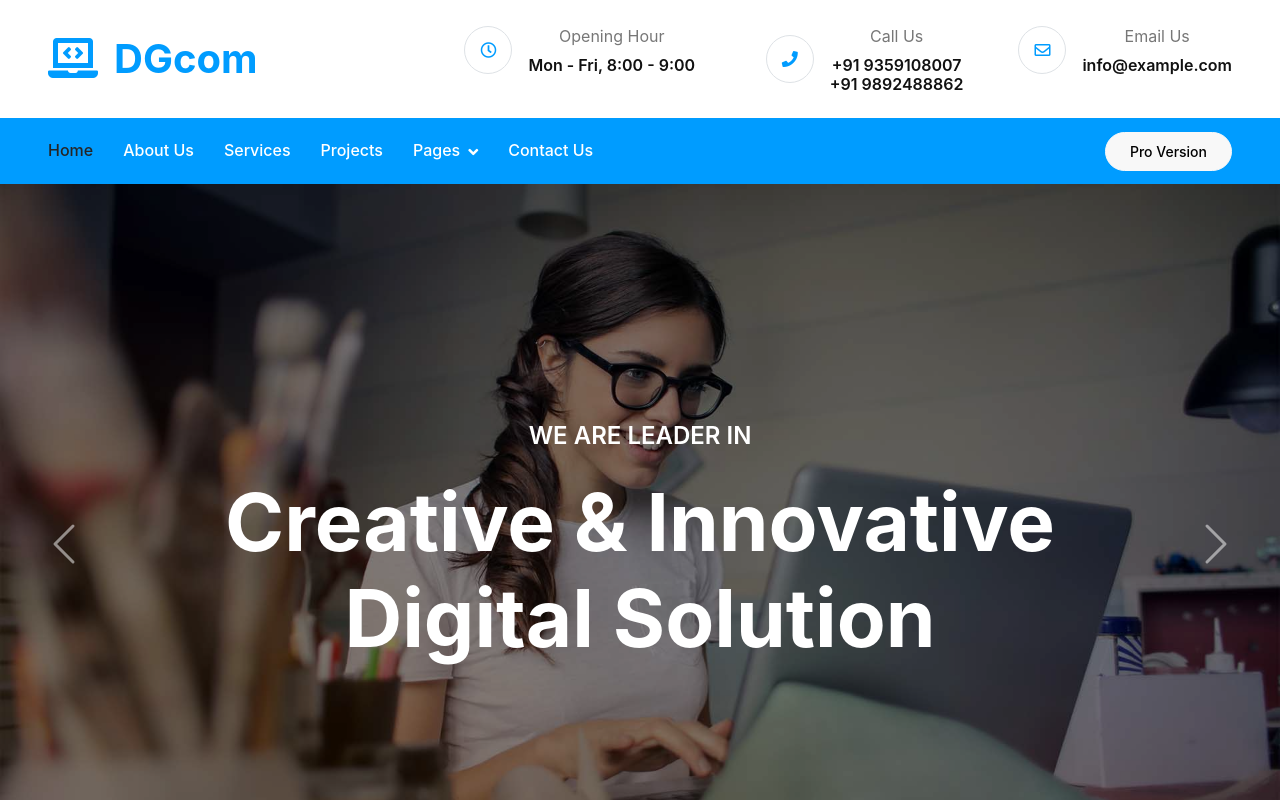
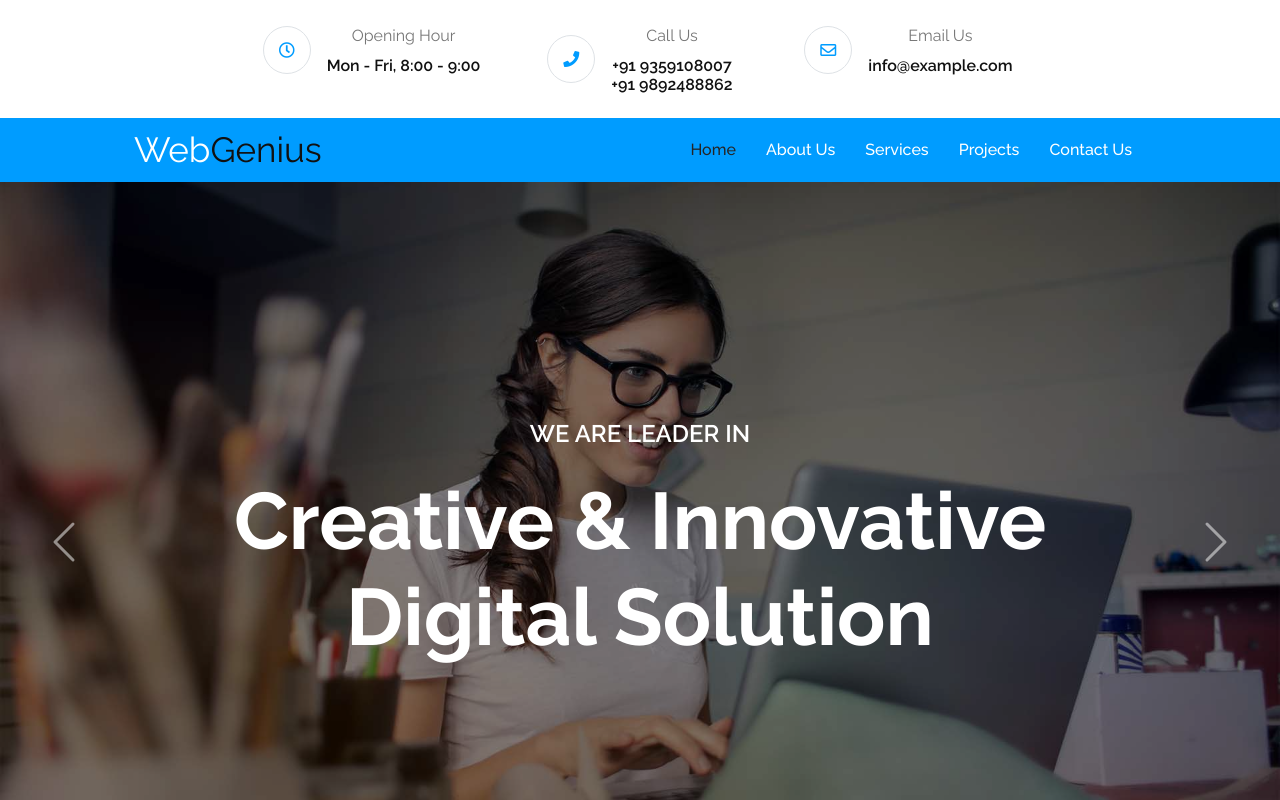
Before and after one commit to Abdullah8007/business-website, a React (Create React App) app: page / in a window 1280 px wide. Shown: the top 800 px of the page. Built offline with nearby package versions, Linux system fonts and the light colour scheme.

Commit message:
ADD: 12345467898

```diff
--- a/package.json
+++ b/package.json
@@ -8,8 +8,10 @@
     "@testing-library/user-event": "^13.5.0",
     "bootstrap": "^5.3.2",
     "react": "^18.2.0",
+    "react-bootstrap": "^2.10.0",
     "react-dom": "^18.2.0",
     "react-scripts": "5.0.1",
+    "react-scroll": "^1.9.0",
     "web-vitals": "^2.1.4"
   },
   "scripts": {
--- a/public/css/style.css
+++ b/public/css/style.css
@@ -67,13 +67,8 @@
 
 
 /*** Navbar ***/
-.navbar .dropdown-toggle::after {
-    border: none;
-    content: "\f107";
-    font-family: "Font Awesome 5 Free";
-    font-weight: 900;
-    vertical-align: middle;
-    margin-left: 8px;
+.navbar .navbar-brand {
+    font-size: 35px;
 }
 
 .navbar .navbar-nav .nav-link {
@@ -103,25 +98,6 @@
     .navbar .navbar-nav {
         margin-top: 8px;
         border-top: 1px solid rgba(256, 256, 256, .1)
-    }
-}
-
-@media (min-width: 992px) {
-    .navbar .nav-item .dropdown-menu {
-        display: block;
-        visibility: hidden;
-        top: 100%;
-        transform: rotateX(-75deg);
-        transform-origin: 0% 0%;
-        transition: .5s;
-        opacity: 0;
-    }
-
-    .navbar .nav-item:hover .dropdown-menu {
-        transform: rotateX(0deg);
-        visibility: visible;
-        transition: .5s;
-        opacity: 1;
     }
 }
 
--- a/public/index.html
+++ b/public/index.html
@@ -9,6 +9,10 @@
   <meta name="description" content="Web site created using create-react-app" />
   <link rel="apple-touch-icon" href="%PUBLIC_URL%/logo192.png" />
   <link rel="manifest" href="%PUBLIC_URL%/manifest.json" />
+  <link rel="preconnect" href="https://fonts.googleapis.com">
+  <link rel="preconnect" href="https://fonts.gstatic.com" crossorigin>
+  <link href="https://fonts.googleapis.com/css2?family=Raleway:ital,wght@0,100..900;1,100..900&display=swap"
+    rel="stylesheet">
   <link href="https://cdnjs.cloudflare.com/ajax/libs/font-awesome/5.10.0/css/all.min.css" rel="stylesheet">
   <link href="https://cdn.jsdelivr.net/npm/bootstrap-icons@1.4.1/font/bootstrap-icons.css" rel="stylesheet">
   <link href="lib/animate/animate.min.css" rel="stylesheet">
--- a/src/components/Header.js
+++ b/src/components/Header.js
@@ -5,17 +5,11 @@ const Header = () => {
     return (
     <div>
   <div className="container-fluid py-4 px-5 wow fadeIn" data-wow-delay="0.1s">
-    <div className="row align-items-center top-bar">
-      <div className="col-lg-4 col-md-12 text-center text-lg-start">
-        <a href className="navbar-brand m-0 p-0">
-          <h1 className="fw-bold text-primary m-0"><i className="fa fa-laptop-code me-3" />DGcom</h1>
-          {/* <img src="img/logo.png" alt="Logo"> */}
-        </a>
-      </div>
+    <div className="row align-items-center justify-content-center top-bar">
       <div className="col-lg-8 col-md-7 d-none d-lg-block">
         <div className="row">
           <div className="col-4">
-            <div className="d-flex align-items-center justify-content-end">
+            <div className="d-flex align-items-center justify-content-center">
               <div className="flex-shrink-0 btn-lg-square border rounded-circle">
                 <i className="far fa-clock text-primary" />
               </div>
@@ -26,7 +20,7 @@ const Header = () => {
             </div>
           </div>
           <div className="col-4">
-            <div className="d-flex align-items-center justify-content-end">
+            <div className="d-flex align-items-center justify-content-center">
               <div className="flex-shrink-0 btn-lg-square border rounded-circle">
                 <i className="fa fa-phone text-primary" />
               </div>
@@ -38,7 +32,7 @@ const Header = () => {
             </div>
           </div>
           <div className="col-4">
-            <div className="d-flex align-items-center justify-content-end">
+            <div className="d-flex align-items-center justify-content-center">
               <div className="flex-shrink-0 btn-lg-square border rounded-circle">
                 <i className="far fa-envelope text-primary" />
               </div>
@@ -52,31 +46,24 @@ const Header = () => {
       </div>
     </div>
   </div>
-  <nav className="navbar navbar-expand-lg bg-primary navbar-dark sticky-top py-lg-0 px-lg-5 wow fadeIn" data-wow-delay="0.1s">
-    <a href="#" className="navbar-brand ms-3 d-lg-none">MENU</a>
+  <div className='container-fluid bg-primary'>
+  <nav className="navbar navbar-expand-lg navbar-dark sticky-top py-lg-0 px-lg-5 wow fadeIn container" data-wow-delay="0.1s">
+    <a href="#" className="navbar-brand ms-3">Web<span className='text-dark'>Genius</span></a>
     <button type="button" className="navbar-toggler me-3" data-bs-toggle="collapse" data-bs-target="#navbarCollapse">
       <span className="navbar-toggler-icon" />
     </button>
     <div className="collapse navbar-collapse" id="navbarCollapse">
-      <div className="navbar-nav me-auto p-3 p-lg-0">
+      <div className="navbar-nav ms-auto p-3 p-lg-0">
         <a href="index.html" className="nav-item nav-link active">Home</a>
         <a href="about.html" className="nav-item nav-link">About Us</a>
         <a href="service.html" className="nav-item nav-link">Services</a>
         <a href="project.html" className="nav-item nav-link">Projects</a>
-        <div className="nav-item dropdown">
-          <a href="#" className="nav-link dropdown-toggle" data-bs-toggle="dropdown">Pages</a>
-          <div className="dropdown-menu border-0 rounded-0 rounded-bottom m-0">
-            <a href="feature.html" className="dropdown-item">Features</a>
-            <a href="team.html" className="dropdown-item">Our Team</a>
-            <a href="testimonial.html" className="dropdown-item">Testimonial</a>
-            <a href="404.html" className="dropdown-item">404 Page</a>
-          </div>
-        </div>
         <a href="contact.html" className="nav-item nav-link">Contact Us</a>
       </div>
-      <a href="https://htmlcodex.com/web-design-agency-html-template-pro" className="btn btn-sm btn-light rounded-pill py-2 px-4 d-none d-lg-block">Pro Version</a>
+      {/* <a href="https://htmlcodex.com/web-design-agency-html-template-pro" className="btn btn-sm btn-light rounded-pill py-2 px-4 d-none d-lg-block">Pro Version</a> */}
     </div>
   </nav>
+  </div>
 </div>
 
   )
--- a/src/index.css
+++ b/src/index.css
@@ -1,13 +1,12 @@
+@import url('https://fonts.googleapis.com/css2?family=Raleway:ital,wght@0,100..900;1,100..900&display=swap');
+
 body {
   margin: 0;
-  font-family: -apple-system, BlinkMacSystemFont, 'Segoe UI', 'Roboto', 'Oxygen',
-    'Ubuntu', 'Cantarell', 'Fira Sans', 'Droid Sans', 'Helvetica Neue',
-    sans-serif;
+  font-family: 'Raleway', sans-serif ;
   -webkit-font-smoothing: antialiased;
   -moz-osx-font-smoothing: grayscale;
 }
 
 code {
-  font-family: source-code-pro, Menlo, Monaco, Consolas, 'Courier New',
-    monospace;
+  font-family: 'Raleway', sans-serif ;
 }
--- /dev/null
+++ b/src/styles/HeaderStyle.css
@@ -0,0 +1,39 @@
+header .navbar {
+    position: absolute;
+    width: 100%;
+    background: transparent;
+    z-index: 1000;
+  }
+
+  header .navbar.sticky {
+    position: fixed;
+    left: 0;
+    top: 0;
+    background-color: #ECF0F3;
+    -webkit-transition: all 10ms ease-in-out;
+    -moz-transition: all 10ms ease-in-out;
+    -o-transition: all 10ms ease-in-out;
+    -ms-transition: all 10ms ease-in-out;
+    transition: all 10ms ease-in-out;
+    animation-name: stickyTransition;
+    -webkit-animation-duration: 0.1s;
+    animation-duration: 0.2s;
+    animation-fill-mode: both;
+    -webkit-box-shadow: 5px 10px 10px #B0B6C0;
+    -moz-box-shadow: 5px 10px 10px #B0B6C0;
+    box-shadow: 5px 10px 10px #B0B6C0;
+  }
+
+  @keyframes stickyTransition {
+    0% {
+      opacity: 0;
+      -webkit-transform: translate3d(1, -100% 0);
+      transform: translate3d(1, -100% 0);
+    }
+
+    100% {
+      opacity: 1;
+      -webkit-transform: none;
+      transform: none;
+    }
+  }
```
Also changed, not shown: public/img/logo.png (added), 1 other file (tests, documents, lock files or other folders).
